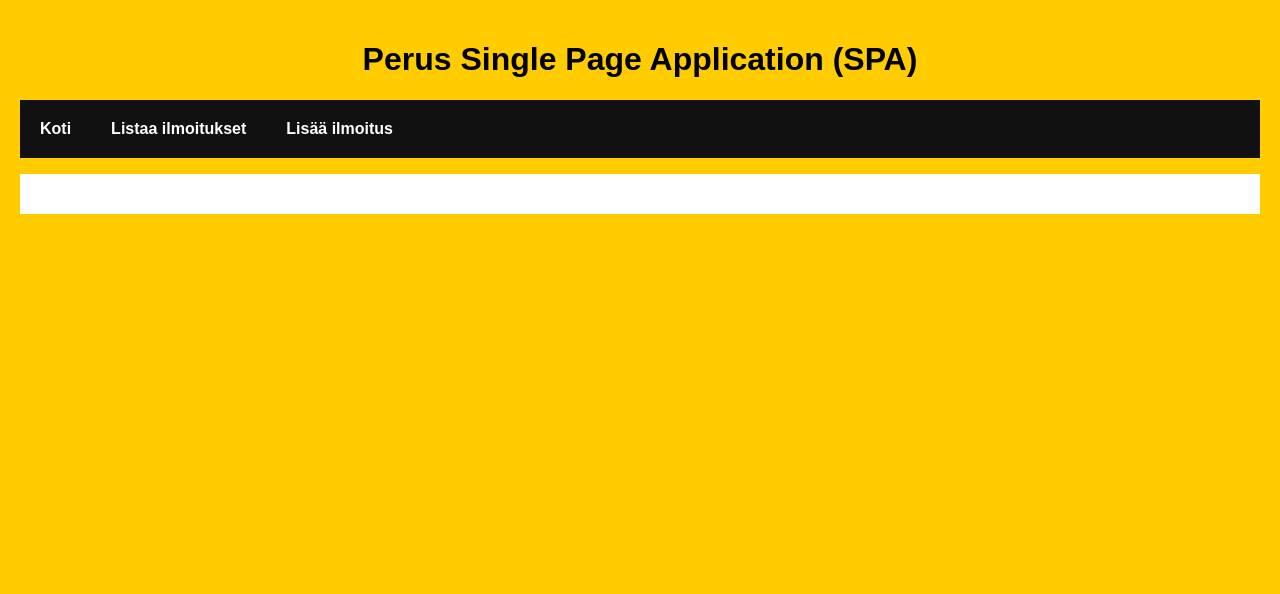
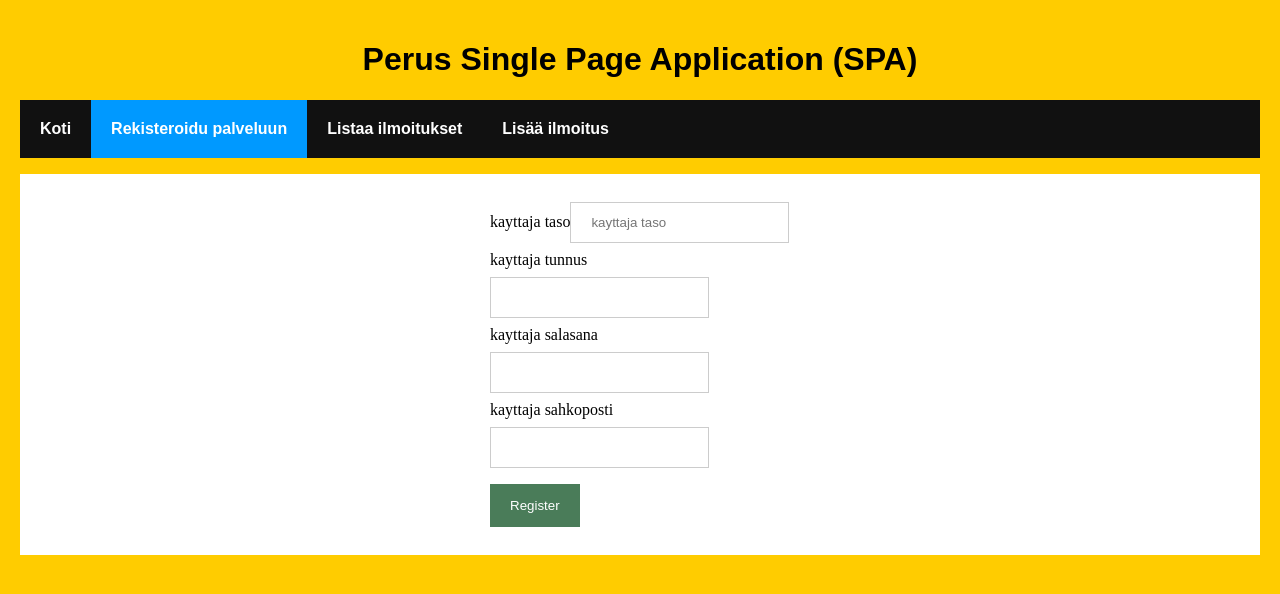
Before and after one commit to tjaariveria/ostojamyynti, a React (Create React App) app in the folder ostojamyyntitest/client/: page /rekisteroidu in a window 1280 px wide. Shown: the top 594 px of the page. Built offline with nearby package versions, Linux system fonts and the light colour scheme.

Commit message:
register working

```diff
--- a/ostojamyyntitest/client/src/Lisaa.js
+++ b/ostojamyyntitest/client/src/Lisaa.js
@@ -3,7 +3,6 @@ import DataService from "./services/Services";
 
 const Lisaa = () => {
   const initialIlmoitusState = {
-    ilmoitus_id: null,
     ilmoitus_laji: "",
     ilmoitus_nimi: "",
     ilmoitus_kuvaus: "",
@@ -20,7 +19,6 @@ const Lisaa = () => {
 
   const saveIlmoitus = () => {
     const data = {
-        ilmoitus_id: ilmoitus.ilmoittaja_id,
       ilmoitus_laji: ilmoitus.ilmoitus_laji,
       ilmoitus_nimi: ilmoitus.ilmoitus_nimi,
       ilmoitus_kuvaus: ilmoitus.ilmoitus_kuvaus,
@@ -30,10 +28,9 @@ const Lisaa = () => {
     };
     console.log("data saveIlm: " + ilmoitus.ilmoitus_nimi);
 
-    DataService.create(data)
+    DataService.createIlmoitus(data)
       .then((response) => {
         setIlmoitus({
-            ilmoitus_id: response.data.ilmoitus_id,
           ilmoitus_laji: response.data.ilmoitus_laji,
           ilmoitus_nimi: response.data.ilmoitus_nimi,
           ilmoitus_kuvaus: response.data.ilmoitus_kuvaus,
@@ -64,19 +61,7 @@ const Lisaa = () => {
         </div>
       ) : (
         <div>
-            <div className="form-group">
-          <label htmlFor="ilmoitus_id">Ilmoitus id</label>
-          <input
-            type="text"
-            name="ilmoitus_id"
-            className="form-control"
-            id="ilmoitus_id"
-            required
-            value={ilmoitus.ilmoitus_id}
-            placeholder="ilmoitus id"
-            onChange={handleInputChange}
-          />
-        </div>
+
           <div className="form-group">
             <label htmlFor="ilmoitus_laji">Ilmoitus laji</label>
             <input
--- a/ostojamyyntitest/client/src/Main.js
+++ b/ostojamyyntitest/client/src/Main.js
@@ -7,6 +7,7 @@ import {
 import Koti from "./Koti";
 import Listaa from "./Listaa";
 import Lisaa from "./Lisaa";
+import Rekisteroidu from "./Rekisteroidu";
 // import Login from "./Login";
 // import LoginForm from './components/LoginForm';
 
@@ -17,11 +18,13 @@ const Main = () => {
           <h1>Perus Single Page Application (SPA)</h1>
           <ul className="header">
             <li><NavLink exact to="/">Koti</NavLink></li>
+            <li><NavLink to="/rekisteroidu">Rekisteroidu palveluun</NavLink></li>
             <li><NavLink to="/listaa">Listaa ilmoitukset</NavLink></li>
             <li><NavLink to="/lisaa">Lisää ilmoitus</NavLink></li>
           </ul>
           <div className="content">
             <Route exact path="/" component={Koti} />
+            <Route path="/rekisteroidu" component={Rekisteroidu} />
             <Route path="/listaa" component={Listaa} />
             <Route path="/lisaa" component={Lisaa} />
           </div>
--- /dev/null
+++ b/ostojamyyntitest/client/src/Rekisteroidu.js
@@ -0,0 +1,123 @@
+import React, { useState } from "react";
+import DataService from "./services/Services";
+
+const Rekisteroidu = () => {
+  const initialKayttajaState = {
+    kayttaja_taso: "",
+    kayttaja_tunnus: "",
+    kayttaja_salasana: "",
+    kayttaja_sahkoposti: "",
+  };
+  const [kayttaja, setKayttaja] = useState(initialKayttajaState);
+  const [submitted, setSubmitted] = useState(false);
+
+  const handleInputChange = (event) => {
+    const { name, value } = event.target;
+    setKayttaja({ ...kayttaja, [name]: value });
+  };
+
+  const saveKayttaja = () => {
+    const data = {
+      kayttaja_taso: kayttaja.kayttaja_taso,
+      kayttaja_tunnus: kayttaja.kayttaja_tunnus,
+      kayttaja_salasana: kayttaja.kayttaja_salasana,
+      kayttaja_sahkoposti: kayttaja.kayttaja_sahkoposti
+    };
+
+    DataService.createKayttaja(data)
+      .then((response) => {
+        setKayttaja({
+          kayttaja_taso: response.data.kayttaja_taso,
+          kayttaja_tunnus: response.data.kayttaja_tunnus,
+          kayttaja_salasana: response.data.kayttaja_salasana,
+          kayttaja_sahkoposti: response.data.kayttaja_sahkoposti
+        });
+        setSubmitted(true);
+        console.log(response.data);
+      })
+      .catch((e) => {
+        console.log(e);
+      });
+  };
+
+  const newKayttaja = () => {
+    setKayttaja(initialKayttajaState);
+    setSubmitted(false);
+  };
+
+  return (
+    <div className="submit-form">
+      {submitted ? (
+        <div>
+          <h4>You submitted successfully!</h4>
+          <button className="btn btn-success" onClick={newKayttaja}>
+            Add
+          </button>
+        </div>
+      ) : (
+        <div>
+
+          <div className="form-group">
+            <label htmlFor="kayttaja_taso">kayttaja taso</label>
+            <input
+              type="text"
+              name="kayttaja_taso"
+              className="form-control"
+              id="kayttaja_taso"
+              required
+              value={kayttaja.kayttaja_taso}
+              placeholder="kayttaja taso"
+              onChange={handleInputChange}
+
+            />
+          </div>
+
+          <div className="form-group">
+            <label htmlFor="kayttaja_tunnus">kayttaja tunnus</label>
+            <input
+              type="text"
+              className="form-control"
+              id="kayttaja_tunnus"
+              required
+              value={kayttaja.kayttaja_tunnus}
+              onChange={handleInputChange}
+              name="kayttaja_tunnus"
+            />
+          </div>
+
+          <div className="form-group">
+            <label htmlFor="kayttaja_salasana">kayttaja salasana</label>
+            <input
+              type="password"
+              className="form-control"
+              id="kayttaja_salasana"
+              required
+              value={kayttaja.kayttaja_salasana}
+              onChange={handleInputChange}
+              name="kayttaja_salasana"
+            />
+          </div>
+
+          <div className="form-group">
+            <label htmlFor="kayttaja_sahkoposti">kayttaja sahkoposti</label>
+            <input
+              type="email"
+              className="form-control"
+              id="kayttaja_sahkoposti"
+              required
+              value={kayttaja.kayttaja_sahkoposti}
+              onChange={handleInputChange}
+              name="kayttaja_sahkoposti"
+            />
+          </div>
+
+          <button onClick={saveKayttaja} className="btn btn-success">
+            Register
+          </button>
+        </div>
+      )}
+    </div>
+  );
+};
+
+export default Rekisteroidu;
--- a/ostojamyyntitest/client/src/services/Services.js
+++ b/ostojamyyntitest/client/src/services/Services.js
@@ -8,12 +8,15 @@ class DataService {
   getKayttajat() {
     return http.get(`/kayttajat`);
   }
+  createKayttaja(data) {
+    return http.post("/kayttajat", data);
+  }
 
   getIlmoitukset() {
     return http.get(`/ilmoitukset`);
   }
 
-  create(data) {
+  createIlmoitus(data) {
     console.log("data servicesta: " + data);
     return http.post("/ilmoitukset", data);
   }
```
Also changed, not shown: 1 other file (tests, documents, lock files or other folders).
